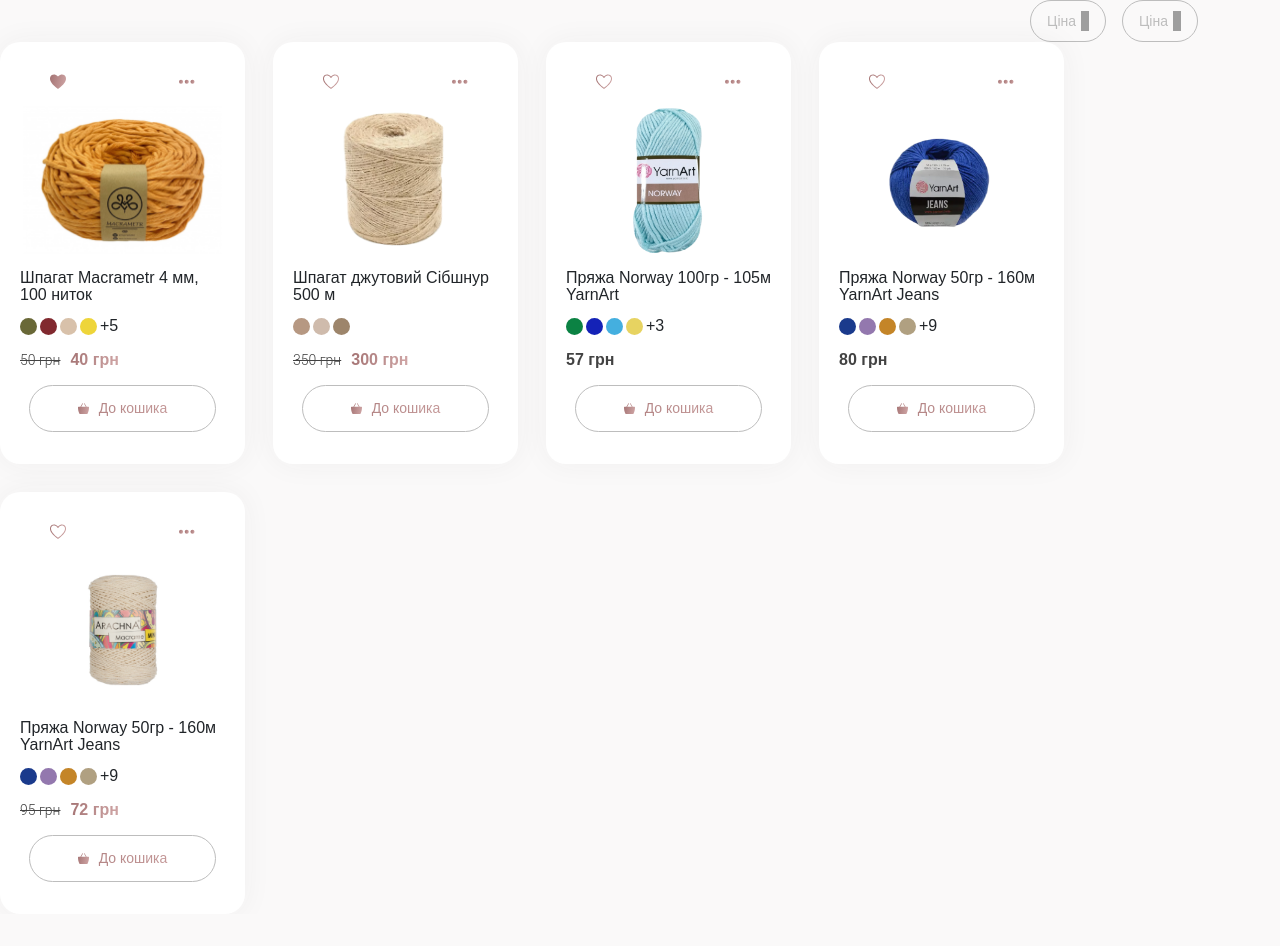
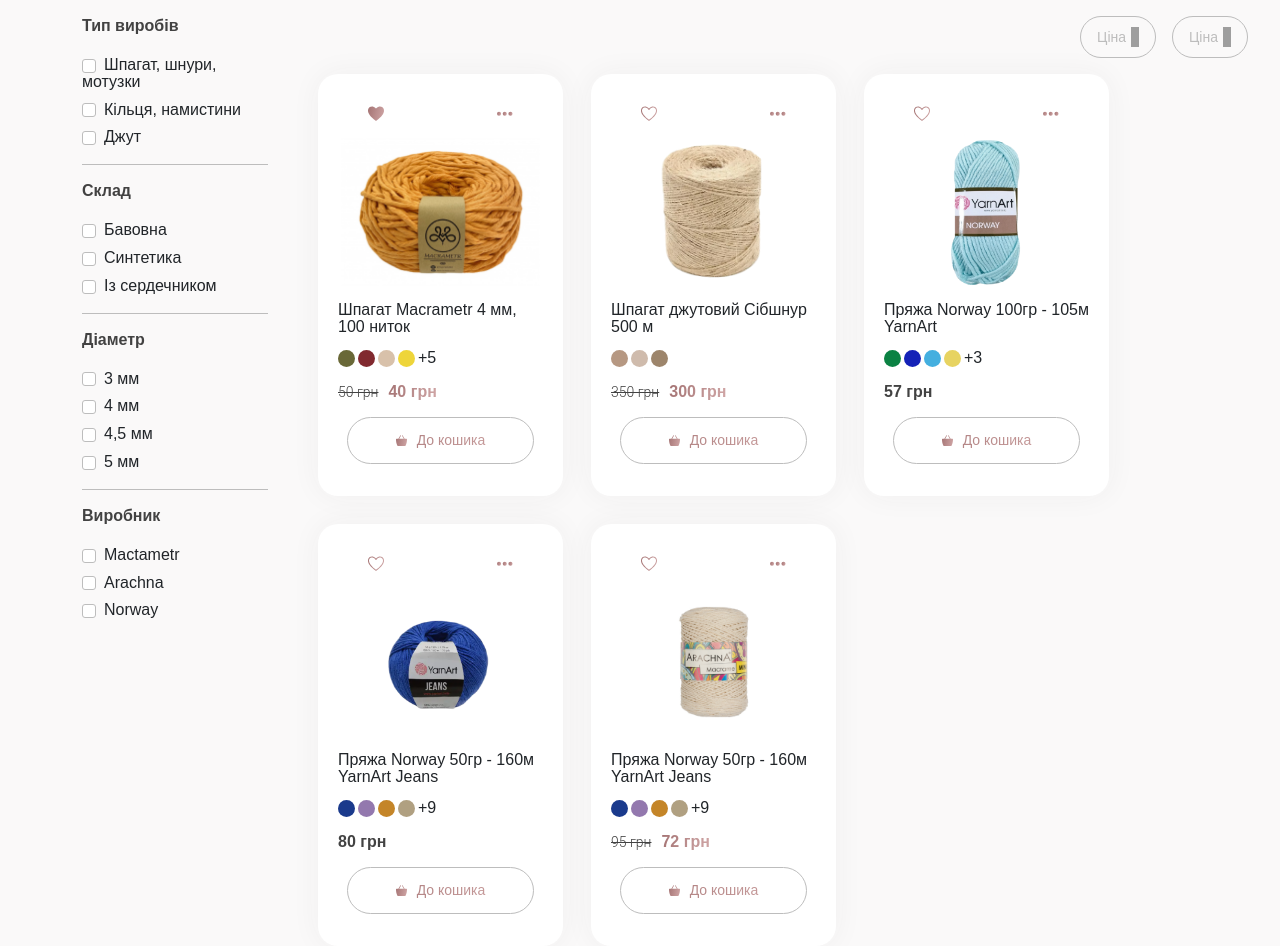
Before and after one commit to melehova/melehova.github.io, a React (Create React App) app in the folder app/: page / in a window 1280 px wide. Before the commit the page ends 914 px from the top, so only its background shows below. Built offline with nearby package versions, Linux system fonts and the light colour scheme; grey boxes are pictures that could not be loaded.

Commit message:
added: structure for side nav bar

```diff
--- a/app/src/App.js
+++ b/app/src/App.js
@@ -2,6 +2,84 @@
 import 'bootstrap/dist/css/bootstrap.min.css';
 import AdsBlock from './contentBlocks/AdsBlock';
 
+const Filters = [
+  {
+    id: 0,
+    title: 'Тип виробів',
+    options: [
+      {
+        id: 0,
+        title: 'Шпагат, шнури, мотузки'
+      },
+      {
+        id: 1,
+        title: 'Кільця, намистини'
+      },
+      {
+        id: 2,
+        title: 'Джут'
+      },
+    ]
+  },
+  {
+    id: 1,
+    title: 'Склад',
+    options: [
+      {
+        id: 3,
+        title: 'Бавовна'
+      },
+      {
+        id: 4,
+        title: 'Синтетика'
+      },
+      {
+        id: 5,
+        title: 'Із сердечником'
+      },
+    ]
+  },
+  {
+    id: 2,
+    title: 'Діаметр',
+    options: [
+      {
+        id: 6,
+        title: '3 мм'
+      },
+      {
+        id: 7,
+        title: '4 мм'
+      },
+      {
+        id: 8,
+        title: '4,5 мм'
+      },
+      {
+        id: 9,
+        title: '5 мм'
+      },
+    ]
+  },
+  {
+    id: 3,
+    title: 'Виробник',
+    options: [
+      {
+        id: 10,
+        title: 'Mactametr'
+      },
+      {
+        id: 11,
+        title: 'Arachna'
+      },
+      {
+        id: 12,
+        title: 'Norway'
+      },
+    ]
+  },
+]
 
 const Ads = [
   {
@@ -312,7 +390,7 @@
 
   return (
     <div className="App">
-      <AdsBlock props={Ads} />
+      <AdsBlock ads={Ads} filters={Filters} />
     </div>
   );
 }
--- a/app/src/contentBlocks/AdsBlock/index.css
+++ b/app/src/contentBlocks/AdsBlock/index.css
@@ -7,8 +7,6 @@
 }
 
 .ad__sort-btn {
-    /* width: 80px;
-    height: 38px; */
     padding: 10px 16px;
     border: 1px solid #BDBDBD;
     border-radius: 46px;
@@ -19,6 +17,7 @@
     font-size: 0.875rem;
     line-height: 1.0625rem;
     color: #BDBDBD;
+    cursor: pointer;
 }
 
 .ad__sort-btn::after {
--- a/app/src/contentBlocks/AdsBlock/index.js
+++ b/app/src/contentBlocks/AdsBlock/index.js
@@ -1,14 +1,16 @@
 import React, { Component } from "react";
 import './index.css'
 import Ad from "../Ad";
+import SideNavBar from "../SideNavBar";
 
 export default class AdsBlock extends Component {
     constructor(props) {
         super()
         this.state = {
-            unsorted: props.props,
-            list: props.props,
-            filter: null
+            unsorted: props.ads,
+            list: props.ads,
+            sorting: null,
+            filters: props.filters
         }
         this.sortAsc = this.sortAsc.bind(this)
         this.sortDesc = this.sortDesc.bind(this)
@@ -17,8 +19,8 @@
 
     sortAsc() {
         this.setState({
-            filter: this.state.filter === 'ASC' ? null : 'ASC', // toggle filter
-            list: this.state.filter !== 'ASC' ? [...this.state.list].sort((a, b) => a.price.value > b.price.value ? 1 : -1) : this.state.unsorted, // toggle sorting
+            sorting: this.state.sorting === 'ASC' ? null : 'ASC', // toggle filter
+            list: this.state.sorting !== 'ASC' ? [...this.state.list].sort((a, b) => a.price.value > b.price.value ? 1 : -1) : this.state.unsorted, // toggle sorting
         })
     }
 
@@ -37,24 +39,28 @@
 
     sortDesc() {
         this.setState({
-            filter: this.state.filter === 'DESC' ? null : 'DESC', // toggle filter
-            list: this.state.filter !== 'DESC' ? [...this.state.list].sort((a, b) => a.price.value < b.price.value ? 1 : -1) : this.state.unsorted, // toggle sorting
+            sorting: this.state.sorting === 'DESC' ? null : 'DESC', // toggle filter
+            list: this.state.sorting !== 'DESC' ? [...this.state.list].sort((a, b) => a.price.value < b.price.value ? 1 : -1) : this.state.unsorted, // toggle sorting
         })
     }
 
     render() {
         return (
-            <>
-                <div className="container d-flex gap-3 justify-content-end">
-                    <div className='ad__sort-btn asc' value={this.state.filter === 'ASC'} onClick={this.sortAsc}>Ціна</div>
-                    <div className='ad__sort-btn desc' value={this.state.filter === 'DESC'} onClick={this.sortDesc}>Ціна</div>
+            <div className="container d-flex">
+                <SideNavBar props={this.state.filters} />
+
+                <div className="col-10">
+                    <div className="d-flex gap-3 justify-content-end my-3">
+                        <div className='ad__sort-btn asc' value={this.state.sorting === 'ASC'} onClick={this.sortAsc} title={this.state.sorting === 'ASC' ? 'Не сортувати' : 'Сортувати за зростанням ціни'}>Ціна</div>
+                        <div className='ad__sort-btn desc' value={this.state.sorting === 'DESC'} onClick={this.sortDesc} title={this.state.sorting === 'DESC' ? 'Не сортувати' : 'Сортувати за спаданням ціни'}>Ціна</div>
+                    </div>
+                    <div className="ad-blocck">
+                        {this.state.list.map(ad => {
+                            return <Ad props={ad} key={ad.ID} />
+                        })}
+                    </div>
                 </div>
-                <div className="ad-blocck">
-                    {this.state.list.map(ad => {
-                        return <Ad props={ad} key={ad.ID} />
-                    })}
-                </div>
-            </>
+            </div>
         )
     }
 }
--- /dev/null
+++ b/app/src/contentBlocks/Checkbox/index.css
@@ -0,0 +1,29 @@
+input[type="checkbox"] {
+    clip: rect(0 0 0 0);
+    clip-path: inset(50%);
+    height: 1px;
+    overflow: hidden;
+    position: absolute;
+    white-space: nowrap;
+    width: 1px;
+}
+
+.checkbox {
+    display: inline-block;
+    /* set to `inline-block` as `inline elements ignore `height` and `width` */
+    height: 14px;
+    width: 14px;
+    background: #fff;
+    border-radius: 3px;
+    border: 1px solid #bdbdbd;
+    margin-right: 8px;
+}
+
+.checkbox.checked {
+    border: none;
+}
+
+.ad__filter-option-label {
+    justify-content: flex-start;
+    text-align: start;
+}
--- /dev/null
+++ b/app/src/contentBlocks/Checkbox/index.js
@@ -0,0 +1,44 @@
+import React from "react";
+import './index.css'
+
+export default class Checkbox extends React.Component {
+    constructor({ props }) {
+        super()
+        this.state = {
+            isChecked: false,
+            label: props.title
+        }
+    }
+
+    render() {
+        return (
+            <div>
+                <label className="ad__filter-option-label">
+                    <input
+                        type='checkbox'
+                        onChange={() =>
+                            this.setState({ isChecked: !this.state.isChecked })}>
+                    </input>
+                    <svg
+                        className={`checkbox${this.state.isChecked ? ' checked' : ''}`}
+                        width="14" height="14" viewBox="0 0 14 14" fill="none" xmlns="http://www.w3.org/2000/svg">
+                        <rect x="0.45" y="0.45" width="13.1" height="13.1" rx="2.55" stroke={this.state.isChecked ? "url(#paint0_linear_8368_2)" : 'none'} strokeWidth="0.9" />
+                        <path d="M4.33301 7L6.33301 9L9.66634 5" stroke={this.state.isChecked ? "url(#paint0_linear_8368_2)" : 'none'} strokeWidth="0.666667" strokeLinecap="round" strokeLinejoin="round" />
+                        <defs>
+                            <linearGradient id="paint0_linear_8368_2" x1="-3.02703" y1="-8.75" x2="17.6391" y2="-4.17483" gradientUnits="userSpaceOnUse">
+                                <stop stopColor="#976464" />
+                                <stop offset="1" stopColor="#CFA5A5" />
+                            </linearGradient>
+                            <linearGradient id="paint1_linear_8368_2" x1="3.17985" y1="2.5" x2="10.7766" y2="4.74241" gradientUnits="userSpaceOnUse">
+                                <stop stopColor="#976464" />
+                                <stop offset="1" stopColor="#CFA5A5" />
+                            </linearGradient>
+                        </defs>
+                    </svg>
+
+                    {this.state.label}
+                </label>
+            </div>
+        )
+    }
+}
--- /dev/null
+++ b/app/src/contentBlocks/SideNavBar/index.css
@@ -0,0 +1,27 @@
+.ad__filter-title {
+    font-weight: 600;
+    font-size: 1rem;
+    line-height: 1.25rem;
+    color: #424242;
+    margin-bottom: 10px;
+    margin-top: 16px;
+}
+
+.ad__nav-side-bar {
+    display: flex;
+    flex-direction: column;
+    justify-content: flex-start;
+    margin-right: 50px;
+}
+
+.ad__filter-group {
+    display: flex;
+    flex-direction: column;
+    align-items: flex-start;
+    gap: 11px;
+    padding-bottom: 18px;
+}
+
+.ad__filter-group + * {
+    border-top: 1px solid #BDBDBD;
+}
--- /dev/null
+++ b/app/src/contentBlocks/SideNavBar/index.js
@@ -0,0 +1,30 @@
+import React from "react";
+import './index.css'
+import Checkbox from "../Checkbox";
+
+export default class SideNavBar extends React.Component {
+    constructor({props}) {
+        super()
+        this.state = {
+            props: [...props]
+        }
+
+    }
+
+    render() {
+        console.log(this.state)
+        return (
+            <div className="ad__nav-side-bar col-2">
+                {this.state.props.map(group => {
+                    return (<div className="ad__filter-group">
+                        <div className="ad__filter-title">{group.title}</div>
+                        {group.options.map(option => {
+                            return(<Checkbox props={option} />)
+                        })}
+                    </div>)
+                })}
+
+            </div>
+        )
+    }
+}
```
Also changed, not shown: app/public/assets/icons/checked.svg (added).
